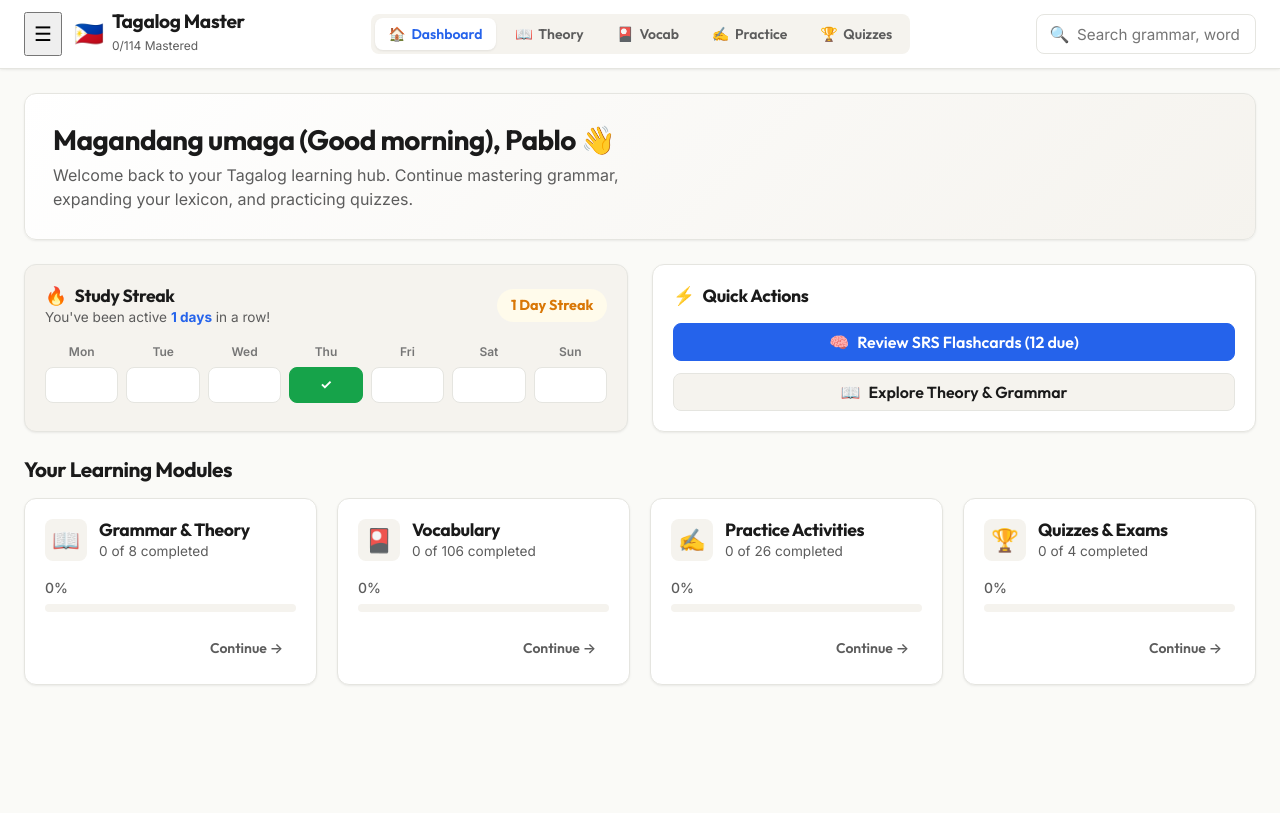
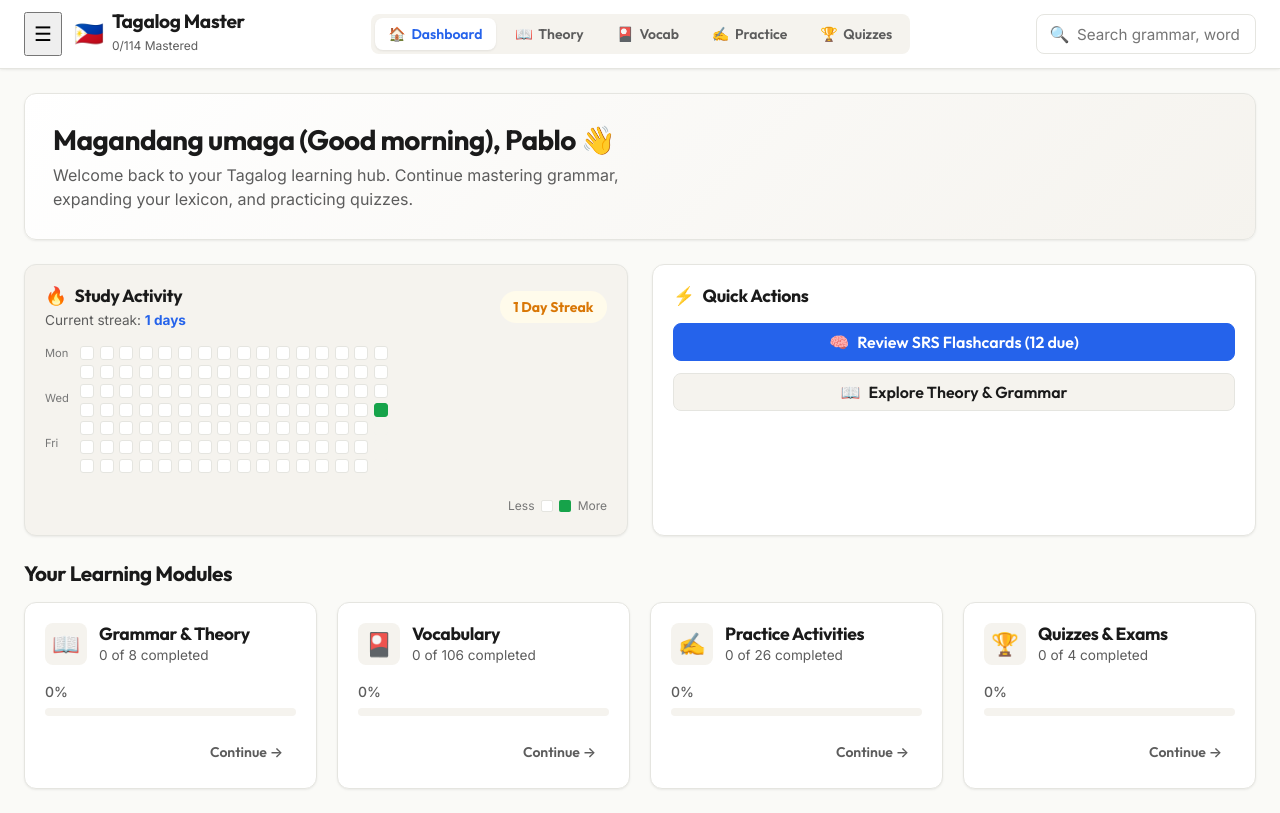
Before and after one commit to phmmyadmin/Tagalog-Learning, a React (Vite) app: page / in a window 1280 px wide. Built offline with nearby package versions, Linux system fonts and the light colour scheme.

Commit message:
feat(streak): transform Study Streak view into 16-week GitHub contribution heatmap matrix (#8)
Co-authored-by: Pablo Hernando Marrugat <pablo@MacBook-Air-de-Pablo.local>

```diff
--- a/src/App.jsx
+++ b/src/App.jsx
@@ -8,7 +8,7 @@ import VocabularyView from './views/VocabularyView';
 import ActivitiesView from './views/ActivitiesView';
 import QuizzesView from './views/QuizzesView';
 import PptxViewer from './components/PptxViewer';
-import { recordStudyActivity, calculateStreak, getActiveDaysThisWeek } from './utils/streakManager';
+import { recordStudyActivity, calculateStreak } from './utils/streakManager';
 
 export function App() {
   const [activeTab, setActiveTab] = useState('dashboard');
@@ -19,11 +19,9 @@ export function App() {
 
   // Real streak state
   const [streakCount, setStreakCount] = useState(calculateStreak());
-  const [daysActiveThisWeek, setDaysActiveThisWeek] = useState(getActiveDaysThisWeek());
 
   const refreshStreak = () => {
     setStreakCount(calculateStreak());
-    setDaysActiveThisWeek(getActiveDaysThisWeek());
   };
 
   useEffect(() => {
@@ -113,7 +111,6 @@ export function App() {
           <DashboardView
             onNavigate={setActiveTab}
             streakCount={streakCount}
-            daysActiveThisWeek={daysActiveThisWeek}
             stats={{
               theoryMastered,
               totalTheory,
--- a/src/components/StreakCalendar.jsx
+++ b/src/components/StreakCalendar.jsx
@@ -1,21 +1,24 @@
 import React from 'react';
 import { Card } from './ui/Card';
+import { getContributionMatrix } from '../utils/streakManager';
 
 /**
- * StreakCalendar Component - Visualizes study streak activity in a clean weekly grid.
+ * StreakCalendar Component - GitHub Contributions style heatmap matrix for study activity.
  */
-export const StreakCalendar = ({ streakCount = 5, daysActive = [0, 1, 2, 3, 4] }) => {
-  const daysOfWeek = ['Mon', 'Tue', 'Wed', 'Thu', 'Fri', 'Sat', 'Sun'];
+export const StreakCalendar = ({ streakCount = 0 }) => {
+  const weeks = getContributionMatrix(16);
+  const dayLabels = ['Mon', '', 'Wed', '', 'Fri', ''];
 
   return (
-    <Card variant="alt" style={{ padding: '1.25rem' }}>
-      <div style={{ display: 'flex', justifyContent: 'space-between', alignItems: 'center', marginBottom: '1rem' }}>
+    <Card variant="alt" style={{ padding: '1.25rem', display: 'flex', flexDirection: 'column', gap: '1rem' }}>
+      {/* Header */}
+      <div style={{ display: 'flex', justifyContent: 'space-between', alignItems: 'center' }}>
         <div>
-          <h3 style={{ fontSize: '1.1rem', color: 'var(--text-primary)', display: 'flex', alignItems: 'center', gap: '0.5rem' }}>
-            <span>🔥</span> Study Streak
+          <h3 style={{ fontSize: '1.1rem', color: 'var(--text-primary)', display: 'flex', alignItems: 'center', gap: '0.5rem', margin: 0 }}>
+            <span>🔥</span> Study Activity
           </h3>
-          <p style={{ fontSize: '0.85rem', color: 'var(--text-secondary)' }}>
-            You've been active <strong style={{ color: 'var(--accent-primary)' }}>{streakCount} days</strong> in a row!
+          <p style={{ fontSize: '0.85rem', color: 'var(--text-secondary)', margin: '0.2rem 0 0 0' }}>
+            Current streak: <strong style={{ color: 'var(--accent-primary)' }}>{streakCount} days</strong>
           </p>
         </div>
         <div
@@ -25,7 +28,7 @@ export const StreakCalendar = ({ streakCount = 5, daysActive = [0, 1, 2, 3, 4] }
             padding: '0.35rem 0.85rem',
             borderRadius: 'var(--radius-full)',
             fontWeight: 700,
-            fontSize: '0.9rem',
+            fontSize: '0.875rem',
             fontFamily: 'var(--font-heading)',
           }}
         >
@@ -33,35 +36,57 @@ export const StreakCalendar = ({ streakCount = 5, daysActive = [0, 1, 2, 3, 4] }
         </div>
       </div>
 
-      <div style={{ display: 'grid', gridTemplateColumns: 'repeat(7, 1fr)', gap: '0.5rem', textAlign: 'center' }}>
-        {daysOfWeek.map((day, idx) => {
-          const isActive = daysActive.includes(idx);
+      {/* GitHub Heatmap Grid */}
+      <div style={{ overflowX: 'auto', paddingBottom: '0.5rem' }}>
+        <div style={{ display: 'flex', gap: '0.35rem', minWidth: 'max-content' }}>
+          {/* Day of Week Labels Column */}
+          <div style={{ display: 'flex', flexDirection: 'column', gap: '0.3rem', paddingRight: '0.35rem', fontSize: '0.7rem', color: 'var(--text-muted)', justifyContent: 'space-between' }}>
+            {dayLabels.map((lbl, idx) => (
+              <span key={idx} style={{ height: '14px', lineHeight: '14px' }}>{lbl}</span>
+            ))}
+          </div>
+
+          {/* Weeks Columns */}
+          {weeks.map((week, wIdx) => (
+            <div key={wIdx} style={{ display: 'flex', flexDirection: 'column', gap: '0.3rem' }}>
+              {week.map((day, dIdx) => {
+                let bgColor = 'var(--bg-surface)';
+                let borderColor = 'var(--border-default)';
+
+                if (day.isActive) {
+                  bgColor = 'var(--accent-success)';
+                  borderColor = 'var(--accent-success)';
+                } else if (day.isFuture) {
+                  bgColor = 'var(--bg-surface-alt)';
+                  borderColor = 'transparent';
+                }
+
                 return (
-            <div key={day} style={{ display: 'flex', flexDirection: 'column', alignItems: 'center', gap: '0.35rem' }}>
-              <span style={{ fontSize: '0.75rem', color: 'var(--text-muted)', fontWeight: 600 }}>{day}</span>
                   <div
+                    key={dIdx}
                     style={{
-                  width: '100%',
-                  aspectRatio: '1',
-                  maxHeight: '36px',
-                  borderRadius: 'var(--radius-sm)',
-                  backgroundColor: isActive ? 'var(--accent-success)' : 'var(--bg-surface)',
-                  border: `1px solid ${isActive ? 'var(--accent-success)' : 'var(--border-default)'}`,
-                  display: 'flex',
-                  alignItems: 'center',
-                  justifyContent: 'center',
-                  color: isActive ? '#FFFFFF' : 'transparent',
-                  fontWeight: 'bold',
-                  fontSize: '0.85rem',
+                      width: '14px',
+                      height: '14px',
+                      borderRadius: '3px',
+                      backgroundColor: bgColor,
+                      border: `1px solid ${borderColor}`,
                       transition: 'all var(--transition-fast)',
                     }}
-                title={isActive ? `${day}: Active study session` : `${day}: No activity`}
-              >
-                {isActive ? '✓' : ''}
+                    title={`${day.dateStr}: ${day.isActive ? 'Studied' : 'No activity'}`}
+                  />
+                );
+              })}
+            </div>
+          ))}
         </div>
       </div>
-          );
-        })}
+
+      {/* Legend Footer */}
+      <div style={{ display: 'flex', alignItems: 'center', justifyContent: 'flex-end', gap: '0.4rem', fontSize: '0.75rem', color: 'var(--text-muted)' }}>
+        <span>Less</span>
+        <div style={{ width: '12px', height: '12px', borderRadius: '2px', backgroundColor: 'var(--bg-surface)', border: '1px solid var(--border-default)' }} />
+        <div style={{ width: '12px', height: '12px', borderRadius: '2px', backgroundColor: 'var(--accent-success)' }} />
+        <span>More</span>
       </div>
     </Card>
   );
--- a/src/utils/streakManager.js
+++ b/src/utils/streakManager.js
@@ -72,30 +72,44 @@ export const calculateStreak = () => {
 };
 
 /**
- * Gets active day indices for the current week (0 = Monday, 6 = Sunday).
+ * Generates 16-week matrix for GitHub contribution heatmap view.
+ * Returns array of week columns: [ { weekStart, days: [ { date, dateStr, isActive, dayOfWeek } ] } ]
  */
-export const getActiveDaysThisWeek = () => {
+export const getContributionMatrix = (numWeeks = 16) => {
   const dates = getStudyDates();
   const today = new Date();
+  today.setHours(0, 0, 0, 0);
 
-  // Calculate Monday of current week
-  const dayOfWeek = today.getDay(); // 0 = Sun, 1 = Mon ...
-  const distanceToMonday = dayOfWeek === 0 ? 6 : dayOfWeek - 1;
+  // Find Sunday ending current week
+  const dayOfWeek = today.getDay(); // 0 = Sun, 1 = Mon...
+  const distanceToSunday = dayOfWeek === 0 ? 0 : 7 - dayOfWeek;
+  const endDate = new Date(today);
+  endDate.setDate(today.getDate() + distanceToSunday);
 
-  const monday = new Date(today);
-  monday.setDate(today.getDate() - distanceToMonday);
-  monday.setHours(0, 0, 0, 0);
+  // Calculate start date (numWeeks ago from Monday)
+  const totalDays = numWeeks * 7;
+  const startDate = new Date(endDate);
+  startDate.setDate(endDate.getDate() - totalDays + 1);
 
-  const activeIndices = [];
+  const weeks = [];
+  let curr = new Date(startDate);
 
-  for (let i = 0; i < 7; i++) {
-    const d = new Date(monday);
-    d.setDate(monday.getDate() + i);
-    const dateStr = d.toISOString().split('T')[0];
-    if (dates.includes(dateStr)) {
-      activeIndices.push(i);
+  for (let w = 0; w < numWeeks; w++) {
+    const weekDays = [];
+    for (let d = 0; d < 7; d++) {
+      const dateStr = curr.toISOString().split('T')[0];
+      const isActive = dates.includes(dateStr);
+      weekDays.push({
+        dateStr,
+        dateNum: curr.getDate(),
+        monthName: curr.toLocaleString('en-US', { month: 'short' }),
+        isActive,
+        isFuture: curr > today,
+      });
+      curr.setDate(curr.getDate() + 1);
     }
+    weeks.push(weekDays);
   }
 
-  return activeIndices;
+  return weeks;
 };
```
Lines whose indentation alone changed are shown as unchanged.
